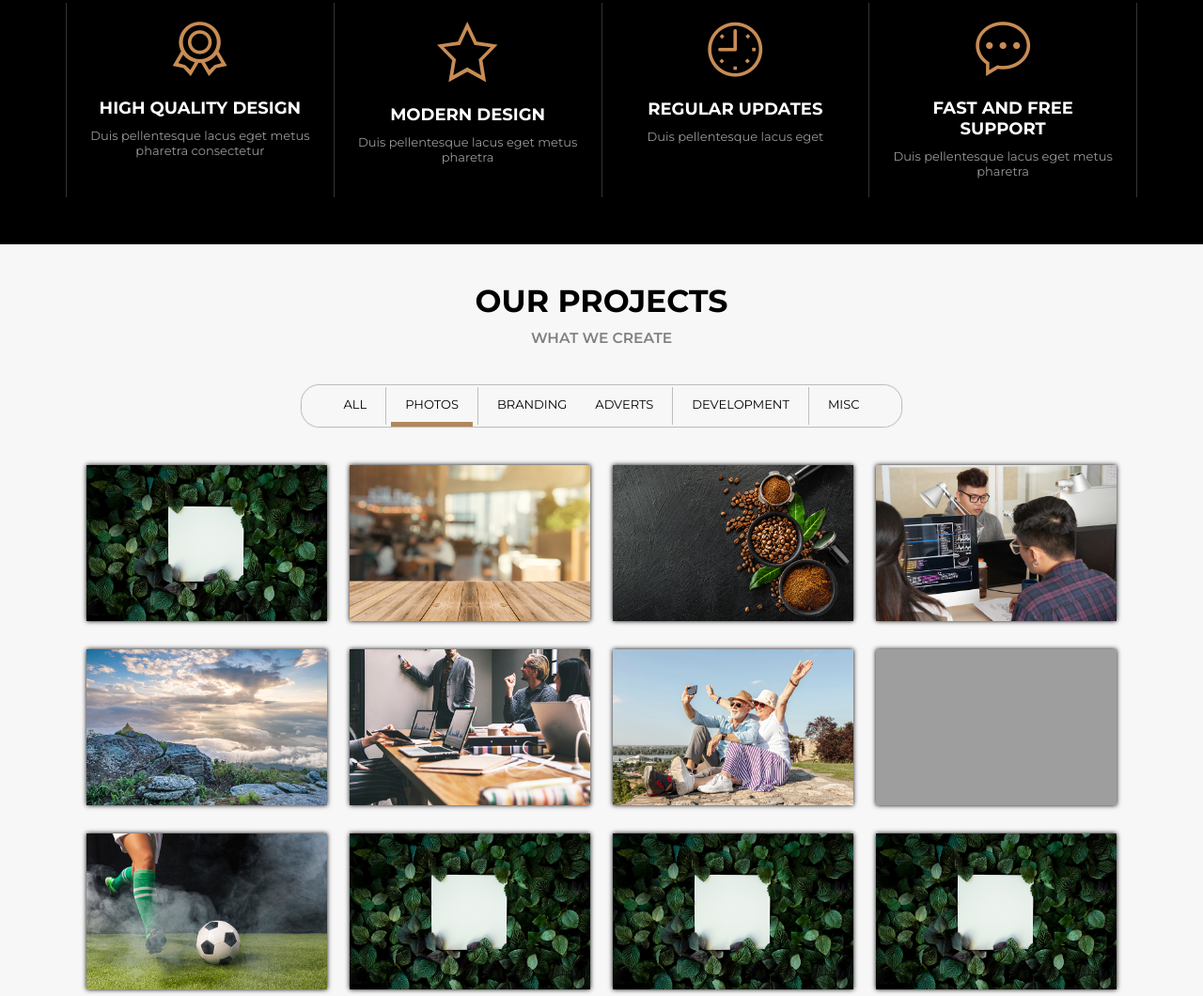
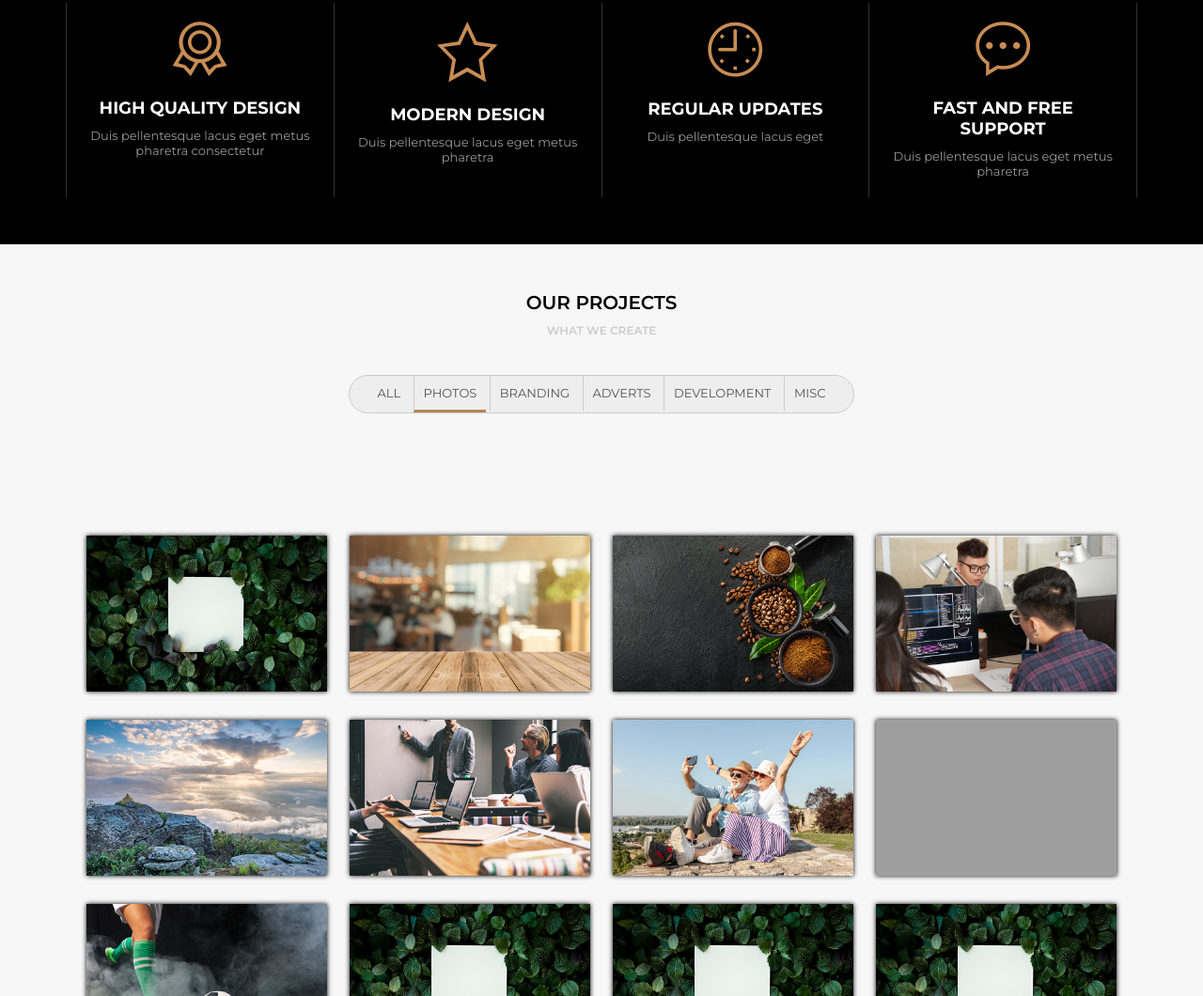
Before and after one commit to kungsjds/awax-project, a plain HTML site: page AWAX/home.html in a window 1280 px wide. Shown: the part 1428-2488 px from the top of the page at 94% size. Drawn offline with Linux system fonts and the light colour scheme; grey boxes are pictures that could not be loaded.

Commit message:
Refactoring section projects.

```diff
--- a/AWAX/assets/css/style.css
+++ b/AWAX/assets/css/style.css
@@ -369,6 +369,45 @@ CSS DE ÁREAS ESPECÍFICAS
 
 
 
+
+.section-projects {
+    display: flex;
+    flex-direction: column;
+    align-items: center;
+}
+
+.section-projects--filters {
+    border: 1px solid #CCC;
+    background-color: #EEE;
+    border-radius: 30px;
+    display: inline-block;
+    padding: 0px 20px;
+}
+
+.section-projects--filters ul,
+.section-projects--filters li {
+    list-style: none;
+}
+
+.section-projects--filters li {
+    /* Alinha os blocos em linha e mantem os tamanhos */
+    display: inline-block;
+    padding: 10px;
+    text-transform: uppercase;
+    font-size: 13px;
+    color: #555;
+    border-bottom: 3px solid transparent;
+    cursor: pointer;
+}
+
+.section-projects--filters li:hover,
+.section-projects--filters li.active {
+    border-bottom: 3px solid var(--color-p);
+}
+
+.section-projects--filters li:nth-child(n+2) {
+    border-left: 1px solid #CCC;
+}
 
 
 
--- a/AWAX/home.html
+++ b/AWAX/home.html
@@ -132,14 +132,32 @@
                 </div>
             </section>
 
+            <section class="default light">
+                <div class="section-title">Our projects</div>
+                <div class="section-desc">What we create</div>
+                <div class="section-body">
+                    <div class="section-projects">
+                        <div class="section-projects--filters">
+                            <ul>
+                                <li>All</li>
+                                <li class="active">Photos</li>
+                                <li>Branding</li>
+                                <li>Adverts</li>
+                                <li>Development</li>
+                                <li>Misc</li>
+                            </ul>
+                        </div>
+                    </div>
+                </div>
+            </section>
+
+
+
+
 
             <section class="projectSec paddingSections">
                 <div class="container">
-                    <div class="titleGeral">
-                        <h2>Our projects</h2>
-                        <p>What we create</p>
-                    </div>
-                    <div class="menuProject">
+                    <!-- <div class="menuProject">
                         <div class="menuPartOne">
                             <div class="optionMenu"><label>All</label></div>
                             <div class="beforeStyle"><label id="selectedMenu">Photos</label></div>
@@ -150,7 +168,7 @@
                             <div class="beforeStyle"><label>Development</label></div>
                             <div class="beforeStyle"><label>Misc</label></div>
                         </div>
-                    </div>
+                    </div> -->
                     <div class="projectImages">
                         <div onclick="infoToggle('#info1')" class="photos photo1">
                             <div id="info1" class="hidden">
```
